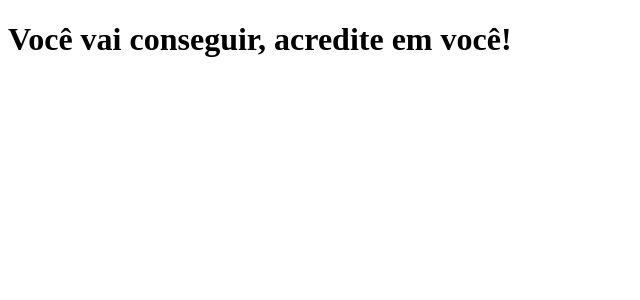
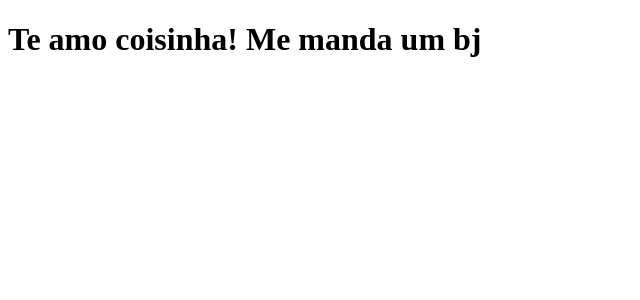
Before and after one commit to viniciusprog777/clone-tabnews, a Next.js app: page / in a window 1280 px wide. Shown: the top 300 px of the page, without its empty margins (0-640 px from the left). Built offline with nearby package versions, Linux system fonts and the light colour scheme.

Commit message:
feat: mudar a frase de impacto

```diff
--- a/pages/index.js
+++ b/pages/index.js
@@ -1,5 +1,5 @@
 function Home() {
-  return <h1>Você vai conseguir, acredite em você!</h1>;
+  return <h1>Te amo coisinha! Me manda um bj</h1>;
 }
 
 export default Home;
```
